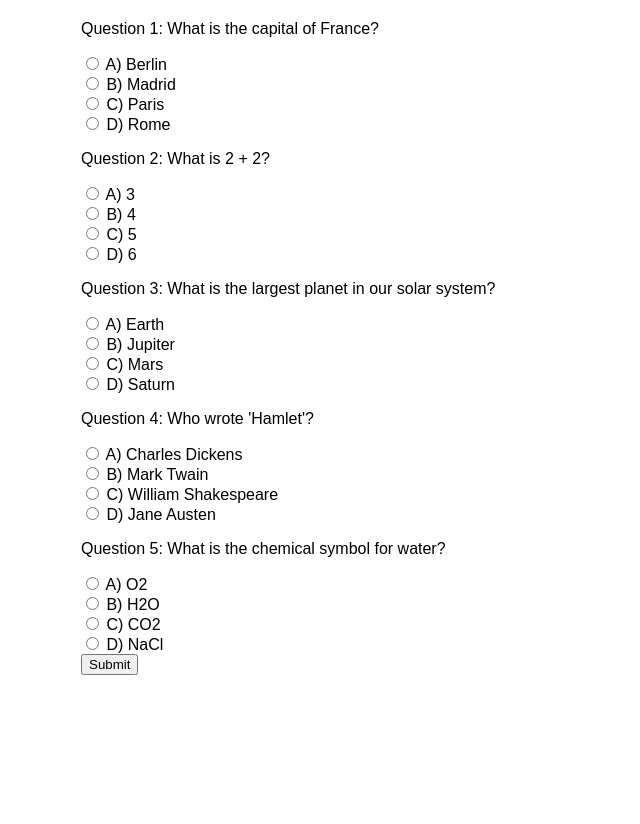
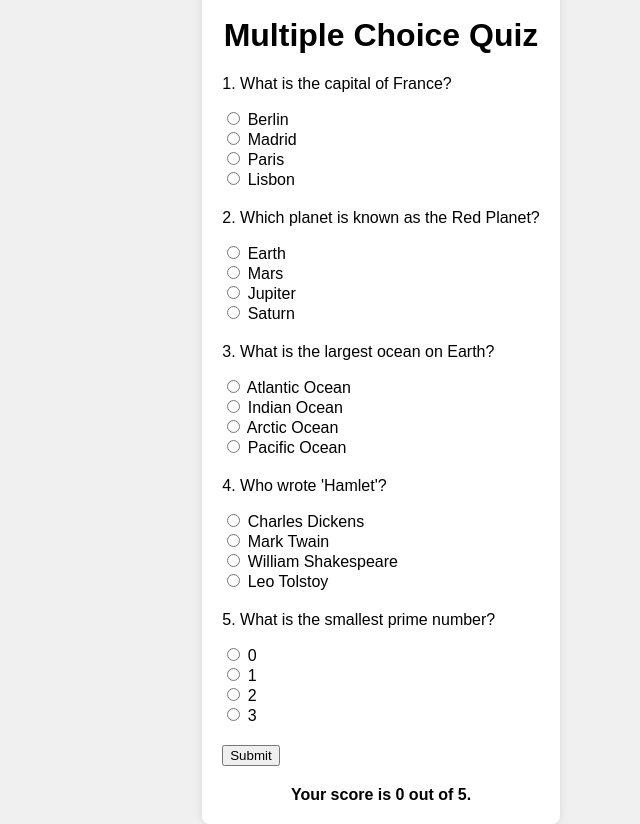
Before and after one commit to acciojob/quiz-with-session-Rubleenkaur1313, a website: page main.html in a window 1280 px wide. Both pictures are taken after a click on the button "Submit". Shown: the whole page, without its empty margins (259-899 px from the left). Before the commit the page ends 800 px from the top, so only its background shows below. Drawn offline with Linux system fonts and the light colour scheme.

Commit message:
created a submission

```diff
--- a/main.html
+++ b/main.html
@@ -8,43 +8,8 @@
 </head>
 <body>
     <div id="quiz-container">
-        <div id="questions">
-            <div>
-                <p>Question 1: What is the capital of France?</p>
-                <input type="radio" name="q1" value="A"> A) Berlin<br>
-                <input type="radio" name="q1" value="B"> B) Madrid<br>
-                <input type="radio" name="q1" value="C"> C) Paris<br>
-                <input type="radio" name="q1" value="D"> D) Rome<br>
-            </div>
-            <div>
-                <p>Question 2: What is 2 + 2?</p>
-                <input type="radio" name="q2" value="A"> A) 3<br>
-                <input type="radio" name="q2" value="B"> B) 4<br>
-                <input type="radio" name="q2" value="C"> C) 5<br>
-                <input type="radio" name="q2" value="D"> D) 6<br>
-            </div>
-            <div>
-                <p>Question 3: What is the largest planet in our solar system?</p>
-                <input type="radio" name="q3" value="A"> A) Earth<br>
-                <input type="radio" name="q3" value="B"> B) Jupiter<br>
-                <input type="radio" name="q3" value="C"> C) Mars<br>
-                <input type="radio" name="q3" value="D"> D) Saturn<br>
-            </div>
-            <div>
-                <p>Question 4: Who wrote 'Hamlet'?</p>
-                <input type="radio" name="q4" value="A"> A) Charles Dickens<br>
-                <input type="radio" name="q4" value="B"> B) Mark Twain<br>
-                <input type="radio" name="q4" value="C"> C) William Shakespeare<br>
-                <input type="radio" name="q4" value="D"> D) Jane Austen<br>
-            </div>
-            <div>
-                <p>Question 5: What is the chemical symbol for water?</p>
-                <input type="radio" name="q5" value="A"> A) O2<br>
-                <input type="radio" name="q5" value="B"> B) H2O<br>
-                <input type="radio" name="q5" value="C"> C) CO2<br>
-                <input type="radio" name="q5" value="D"> D) NaCl<br>
-            </div>
-        </div>
+        <h1>Multiple Choice Quiz</h1>
+        <div id="questions"></div>
         <button id="submit">Submit</button>
         <div id="score"></div>
     </div>
--- a/script.js
+++ b/script.js
@@ -1,22 +1,92 @@
-document.addEventListener('DOMContentLoaded', () => {
-    const questions = document.querySelectorAll('#questions > div');
-    const submitButton = document.getElementById('submit');
-    const scoreDisplay = document.getElementById('score');
+const questions = [
+    {
+        question: "What is the capital of France?",
+        options: ["Berlin", "Madrid", "Paris", "Lisbon"],
+        answer: 2
+    },
+    {
+        question: "Which planet is known as the Red Planet?",
+        options: ["Earth", "Mars", "Jupiter", "Saturn"],
+        answer: 1
+    },
+    {
+        question: "What is the largest ocean on Earth?",
+        options: ["Atlantic Ocean", "Indian Ocean", "Arctic Ocean", "Pacific Ocean"],
+        answer: 3
+    },
+    {
+        question: "Who wrote 'Hamlet'?",
+        options: ["Charles Dickens", "Mark Twain", "William Shakespeare", "Leo Tolstoy"],
+        answer: 2
+    },
+    {
+        question: "What is the smallest prime number?",
+        options: ["0", "1", "2", "3"],
+        answer: 2
+    }
+];
 
-    // Load progress from session storage
-    const progress = JSON.parse(sessionStorage.getItem('progress')) || {};
-    for (const [key, value] of Object.entries(progress)) {
-        const radio = document.querySelector(`input[name="${key}"][value="${value}"]`);
-        if (radio) {
-            radio.checked = true;
+const questionsContainer = document.getElementById('questions');
+const submitButton = document.getElementById('submit');
+const scoreDisplay = document.getElementById('score');
+
+// Load questions and previous selections
+function loadQuiz() {
+    questions.forEach((q, index) => {
+        const questionDiv = document.createElement('div');
+        questionDiv.classList.add('question');
+        questionDiv.innerHTML = `<p>${index + 1}. ${q.question}</p>`;
+
+        q.options.forEach((option, i) => {
+            const checked = sessionStorage.getItem(`question${index}`) == i ? 'checked' : '';
+            questionDiv.innerHTML += `
+                <label>
+                    <input type="radio" name="question${index}" value="${i}" ${checked}>
+                    ${option}
+                </label><br>
+            `;
+        });
+
+        questionsContainer.appendChild(questionDiv);
+    });
+}
+
+// Save progress to session storage
+function saveProgress() {
+    questions.forEach((_, index) => {
+        const selectedOption = document.querySelector(`input[name="question${index}"]:checked`);
+        if (selectedOption) {
+            sessionStorage.setItem(`question${index}`, selectedOption.value);
+        } else {
+            sessionStorage.removeItem(`question${index}`);
         }
-    }
+    });
+}
 
-    // Save progress to session storage
-    questions.forEach(question => {
-        const inputs = question.querySelectorAll('input[type="radio"]');
-        inputs.forEach(input => {
-            input.addEventListener('change', () => {
-                progress[input.name] = input.value;
-                sessionStorage.setItem('progress', JSON.stringify(progress));
-            });
+// Calculate score and store in local storage
+function calculateScore() {
+    let score = 0;
+    questions.forEach((q, index) => {
+        const selectedOption = sessionStorage.getItem(`question${index}`);
+        if (selectedOption && parseInt(selectedOption) === q.answer) {
+            score++;
+        }
+    });
+    localStorage.setItem('score', score);
+    return score;
+}
+
+// Display score
+function displayScore(score) {
+    scoreDisplay.innerText = `Your score is ${score} out of 5.`;
+}
+
+// Event listeners
+submitButton.addEventListener('click', () => {
+    saveProgress();
+    const score = calculateScore();
+    displayScore(score);
+});
+
+// Load quiz on page load
+loadQuiz();
--- a/styles.css
+++ b/styles.css
@@ -1,15 +1,30 @@
 body {
     font-family: Arial, sans-serif;
-    margin: 20px;
+    background-color: #f0f0f0;
+    display: flex;
+    justify-content: center;
+    align-items: center;
+    height: 100vh;
+    margin: 0;
 }
 
 #quiz-container {
-    max-width: 600px;
-    margin: auto;
+    background: white;
+    padding: 20px;
+    border-radius: 8px;
+    box-shadow: 0 0 10px rgba(0, 0, 0, 0.1);
+}
+
+h1 {
+    text-align: center;
+}
+
+.question {
+    margin-bottom: 20px;
 }
 
 #score {
     margin-top: 20px;
     font-weight: bold;
+    text-align: center;
 }
-JavaScript (script.js)
```
